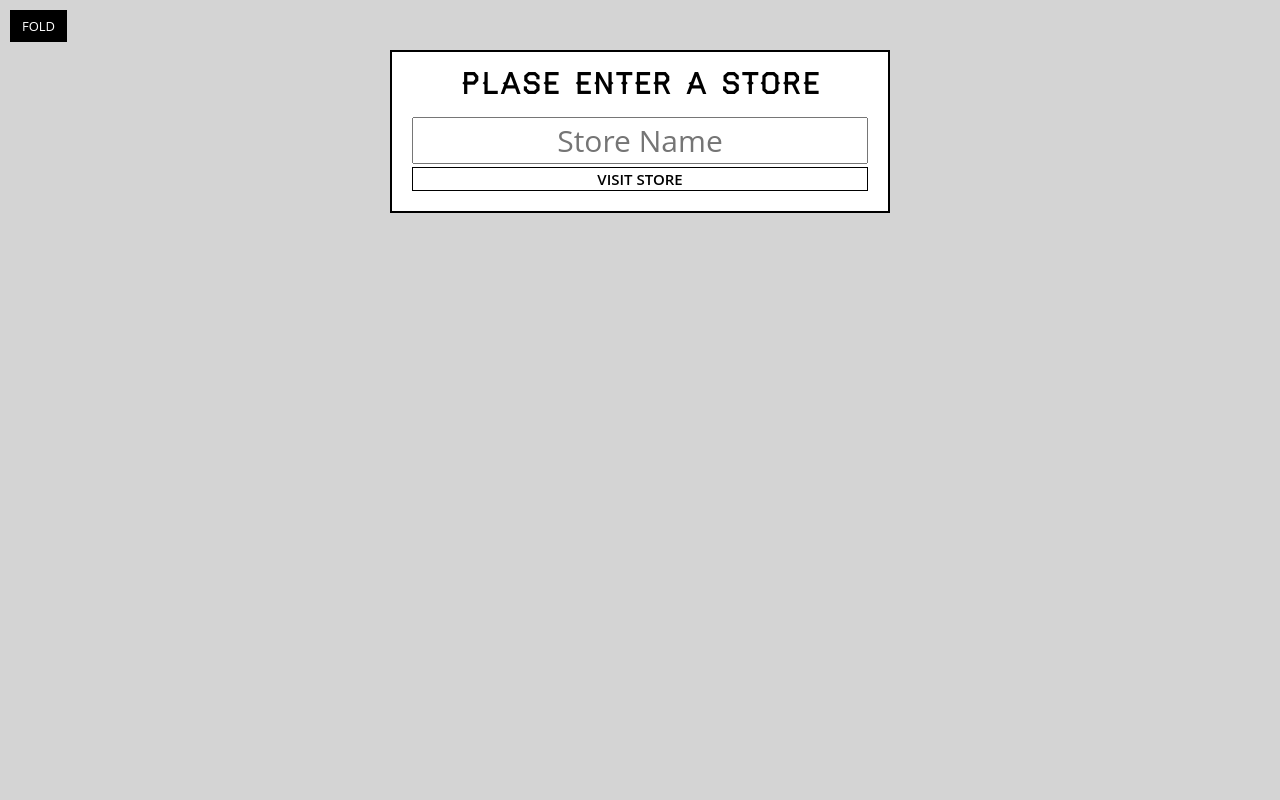
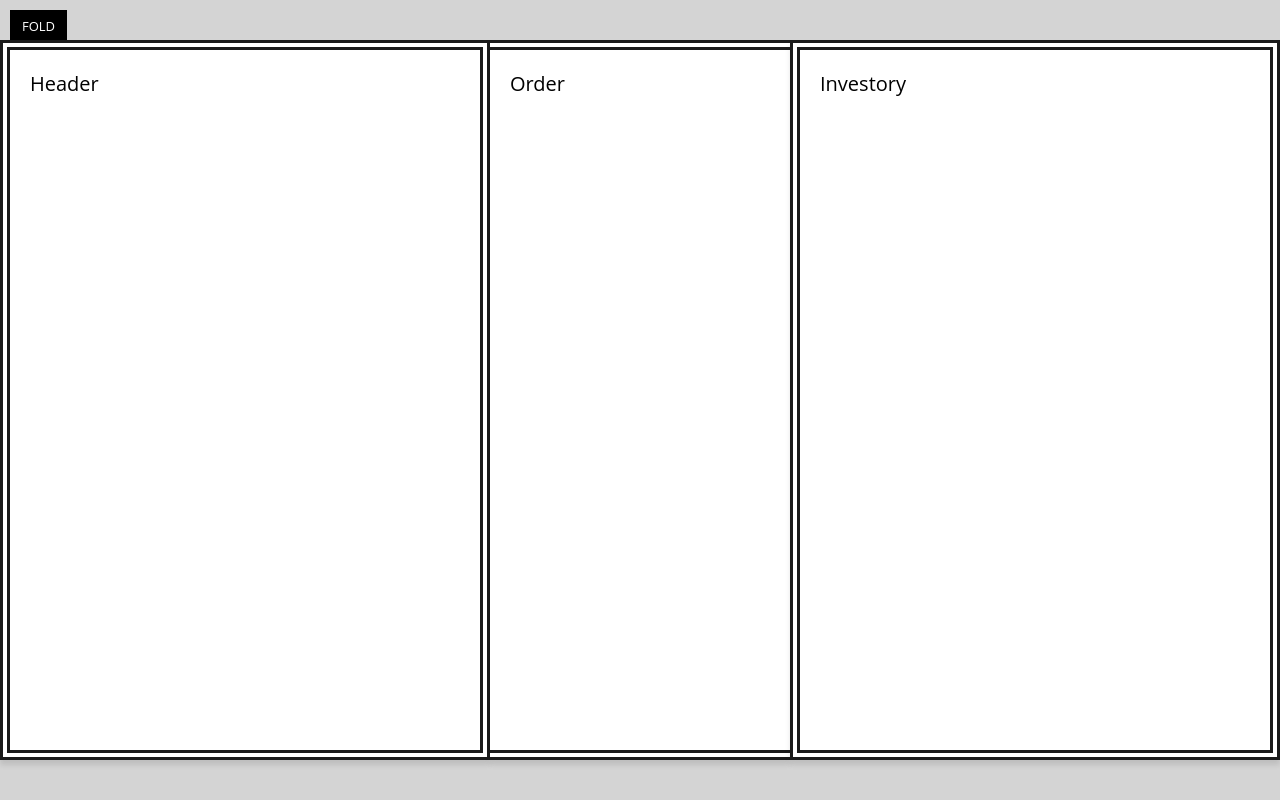
Before and after one commit to tranquangvu/catch-of-the-day, a React (Create React App) app: page / in a window 1280 px wide. Built offline with nearby package versions, Linux system fonts and the light colour scheme.

Commit message:
add more components

```diff
--- /dev/null
+++ b/src/components/App.js
@@ -0,0 +1,20 @@
+import React from 'react';
+import Header from './Header';
+import Order from './Order';
+import Investory from './Investory';
+
+class App extends React.Component {
+  render() {
+    return (
+      <div className='catch-of-the-day'>
+        <div className='menu'>
+          <Header/>
+        </div>
+        <Order/>
+        <Investory/>
+      </div>
+    );
+  }
+}
+
+export default App;
--- /dev/null
+++ b/src/components/Header.js
@@ -0,0 +1,11 @@
+import React from 'react';
+
+class Header extends React.Component {
+  render() {
+    return (
+      <div>Header</div>
+    );
+  }
+}
+
+export default Header;
--- /dev/null
+++ b/src/components/Investory.js
@@ -0,0 +1,11 @@
+import React from 'react';
+
+class Investory extends React.Component {
+  render() {
+    return (
+      <div>Investory</div>
+    );
+  }
+}
+
+export default Investory;
--- /dev/null
+++ b/src/components/Order.js
@@ -0,0 +1,11 @@
+import React from 'react';
+
+class Order extends React.Component {
+  render() {
+    return (
+      <div>Order</div>
+    );
+  }
+}
+
+export default Order;
--- a/src/index.js
+++ b/src/index.js
@@ -1,7 +1,7 @@
 // let's go!
 import React from 'react';
 import { render } from 'react-dom';
-import StorePicker from './components/StorePicker'
+import App from './components/App'
 import './css/style.css'
 
-render(<StorePicker/>, document.querySelector('#main'));
+render(<App/>, document.querySelector('#main'));
```
